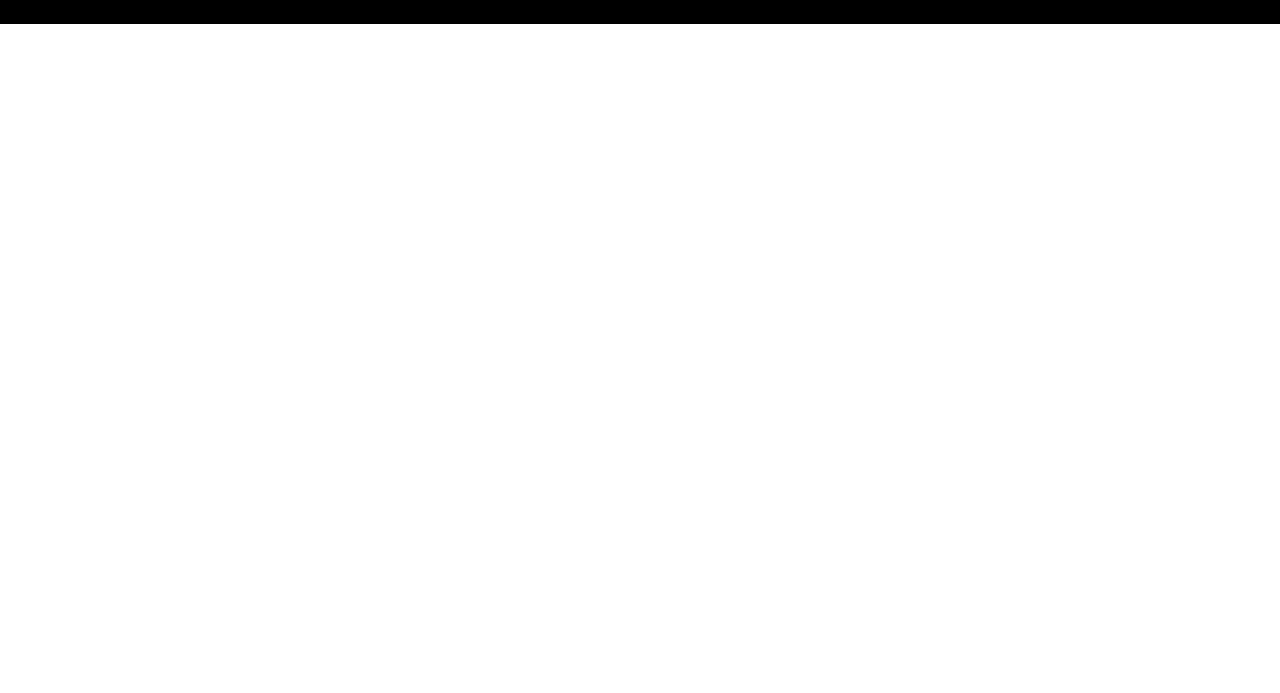
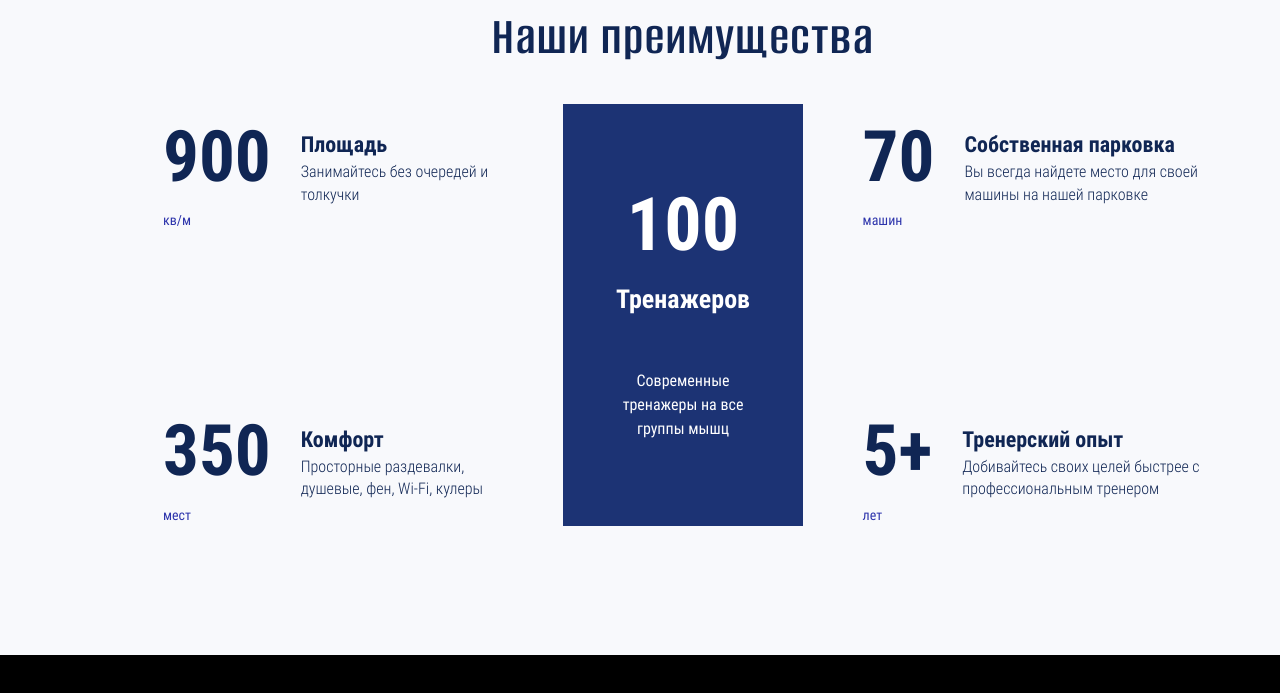
Before and after one commit to yyyaku/fitness, a plain HTML site: page build/index.html in a window 1280 px wide. Shown: the part 3898-4591 px from the top of the page. Before the commit the page ends 3922 px from the top, so only its background shows below. Drawn offline with Linux system fonts and the light colour scheme.

Commit message:
Добавляет блок преимущества

```diff
--- a/build/index.html
+++ b/build/index.html
@@ -24,6 +24,7 @@
   <div class="page">
     <h1 class="visually-hidden">SUPERGYM</h1>
     <div class="page-header">
+
       <header class="page-header__container container">
         <a class="logo page-header__logo" aria-current="page">
           <span class="visually-hidden">На&nbsp;главную.</span>
@@ -54,6 +55,7 @@
         </div>
       </section>
     </div>
+
     <main class="page__main">
 
       <section class="about container">
@@ -300,6 +302,65 @@
         </div>
       </section>
 
+      <section class="advantages container">
+        <div class="advantages__wrapper">
+          <h2>Наши преимущества</h2>
+          <ul class="advantages__list">
+
+            <li class="advantages__item advantages__item--primary">
+              <div class="advantages__number">
+                <p>900</p>
+                <span>кв/м</span>
+              </div>
+              <div class="advantages__text">
+                <h3>Площадь</h3>
+                <p>Занимайтесь без очередей и толкучки</p>
+              </div>
+            </li>
+            <li class="advantages__item advantages__item--primary">
+              <div class="advantages__number">
+                <p>70</p>
+                <span>машин</span>
+              </div>
+              <div class="advantages__text">
+                <h3>Собственная парковка</h3>
+                <p>Вы всегда найдете место для своей машины на нашей парковке</p>
+              </div>
+            </li>
+            <li class="advantages__item advantages__item--secondary">
+              <div class="advantages__number">
+                <p>100</p>
+                <span>Тренажеров</span>
+              </div>
+              <div class="advantages__text">
+                <h3>Современные тренажеры на все группы мышц</h3>
+              </div>
+            </li>
+            <li class="advantages__item advantages__item--primary">
+              <div class="advantages__number">
+                <p>350</p>
+                <span>мест</span>
+              </div>
+              <div class="advantages__text">
+                <h3>Комфорт</h3>
+                <p>Просторные раздевалки, душевые, фен, Wi-Fi, кулеры</p>
+              </div>
+            </li>
+            <li class="advantages__item advantages__item--primary">
+              <div class="advantages__number">
+                <p>5+</p>
+                <span>лет</span>
+              </div>
+              <div class="advantages__text">
+                <h3>Тренерский опыт</h3>
+                <p>Добивайтесь своих целей быстрее с профессиональным тренером</p>
+              </div>
+            </li>
+
+          </ul>
+        </div>
+
+      </section>
 
     </main>
 
--- /dev/null
+++ b/source/sass/blocks/advantages.scss
@@ -0,0 +1,148 @@
+.advantages {
+  background-color: #f8f9fc;
+}
+
+.advantages__wrapper {
+  max-width: 1040px;
+  padding: 108px 0 129px 0;
+  margin: 0 auto;
+}
+
+.advantages__wrapper h2 {
+  margin: 0 0 55px 0;
+  font-family: $ff-alumni-sans;
+  font-size: 54px;
+  font-weight: 600;
+  letter-spacing: 1.62px;
+  text-align: center;
+
+  @include vp-1199 {
+    font-size: 42px;
+    letter-spacing: 1.26px;
+  }
+
+  @include vp-767 {
+    font-size: 32px;
+    letter-spacing: 0.96px;
+  }
+}
+
+.advantages__list {
+  display: grid;
+  grid-template-columns: 1fr 23% 1fr;
+  gap: 167px 60px;
+  margin: 0;
+  padding: 0;
+  list-style-type: none;
+
+  @include vp-1199 {
+    grid-template-columns: 1fr 1fr;
+    gap: 50px;
+  }
+
+  @include vp-767 {
+    grid-template-columns: 1fr;
+    gap: 30px;
+  }
+}
+
+.advantages__item--primary {
+  display: grid;
+  grid-template-columns: auto 1fr;
+  gap: 30px;
+
+  @include vp-767 {
+    grid-template-columns: 1fr;
+    text-align: center;
+  }
+}
+
+.advantages__number p {
+  margin: 0;
+  font-size: 71px;
+  font-weight: 700;
+  line-height: 106.5px;
+
+  @include vp-1199 {
+    font-size: 58px;
+    line-height: 87px;
+  }
+}
+
+.advantages__number span {
+  display: block;
+  color: #2e35ac;
+  font-size: 14px;
+  font-weight: 400;
+  line-height: 21px;
+}
+
+.advantages__item--primary .advantages__text {
+  align-self: center;
+}
+
+.advantages__text h3 {
+  margin: 0;
+  font-size: 22px;
+  font-weight: 700;
+  line-height: 33px;
+
+  @include vp-1199 {
+    font-size: 20px;
+    line-height: 30px;
+  }
+}
+
+.advantages__text p {
+  margin: 0;
+  font-size: 16px;
+  font-weight: 300;
+  line-height: 22.4px;
+}
+
+.advantages__item--secondary {
+  grid-column: 2 / 3;
+  grid-row: 1 / 3;
+  justify-self: center;
+  padding: 65px 34px;
+  background-color: #1c3374;
+  color: #ffffff;
+  text-align: center;
+
+  @include vp-1199 {
+    grid-column: 1 / 3;
+    grid-row: 2 / 3;
+    padding: 45px 135px;
+  }
+
+  @include vp-767 {
+    grid-column: 1 / 2;
+    grid-row: 3 / 4;
+    padding: 50px 74px;
+  }
+}
+
+.advantages__item--secondary p {
+  font-size: 74px;
+  font-weight: 700;
+  line-height: 111px;
+}
+
+.advantages__item--secondary span {
+  margin-bottom: 50px;
+  color: #ffffff;
+  font-size: 26px;
+  font-weight: 700;
+  line-height: 39px;
+
+  @include vp-1199 {
+    font-size: 22px;
+    line-height: 33px;
+  }
+}
+
+.advantages__item--secondary h3 {
+  font-size: 16px;
+  font-weight: 400;
+  line-height: 24px;
+}
--- a/source/sass/blocks/coaches.scss
+++ b/source/sass/blocks/coaches.scss
@@ -34,7 +34,6 @@
     font-size: 32px;
     line-height: 38.4px;
     letter-spacing: 1px;
-    text-align: center;
   }
 }
 
--- a/source/sass/blocks/event.scss
+++ b/source/sass/blocks/event.scss
@@ -148,6 +148,10 @@
     font-size: 10px;
     letter-spacing: 0.5px;
   }
+
+  @include vp-767 {
+    width: 100%;
+  }
 }
 
 .event__image img {
--- a/source/sass/style.scss
+++ b/source/sass/style.scss
@@ -32,7 +32,7 @@
 @import "blocks/card";
 @import "blocks/event";
 @import "blocks/coaches";
-// @import "blocks/advantages";
+@import "blocks/advantages";
 // @import "blocks/promo";
 // @import "blocks/review";
 // @import "blocks/content-group";
```
Also changed, not shown: source/index.html (+61 -0 lines), build/css/style.css, build/css/style.min.css, 1 other file.
